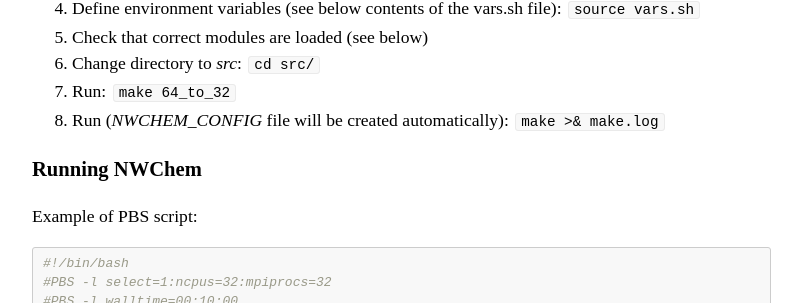
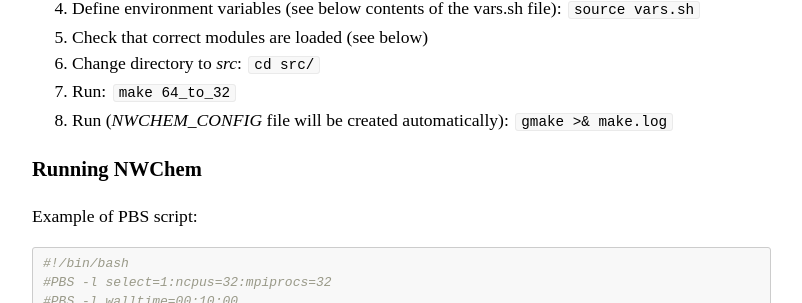
Before and after one commit to afonari/afonari.github.io, a Jekyll site: the page built from _posts/2013-07-23-installing-NWChem-63-on-Cray-XE.markdown, in a window 1280 px wide. Shown: the part 290-593 px from the top of the page, without its empty margins (56-858 px from the left). Built offline with Jekyll 4.4.1, drawn with Linux system fonts in a browser that asks for light colours; Markdown is read by kramdown in place of the engine named in the settings.

Commit message:
gmake instead of make

```diff
--- a/_posts/2013-07-23-installing-NWChem-63-on-Cray-XE.markdown
+++ b/_posts/2013-07-23-installing-NWChem-63-on-Cray-XE.markdown
@@ -15,7 +15,7 @@ title: Installing NWChem 6.3 on Cray XE
  1. Check that correct modules are loaded (see below)
  1. Change directory to *src*: `cd src/`
  1. Run: `make 64_to_32`
- 1. Run (*NWCHEM_CONFIG* file will be created automatically): `make >& make.log`
+ 1. Run (*NWCHEM_CONFIG* file will be created automatically): `gmake >& make.log`
 
 ### Running NWChem
 
```
